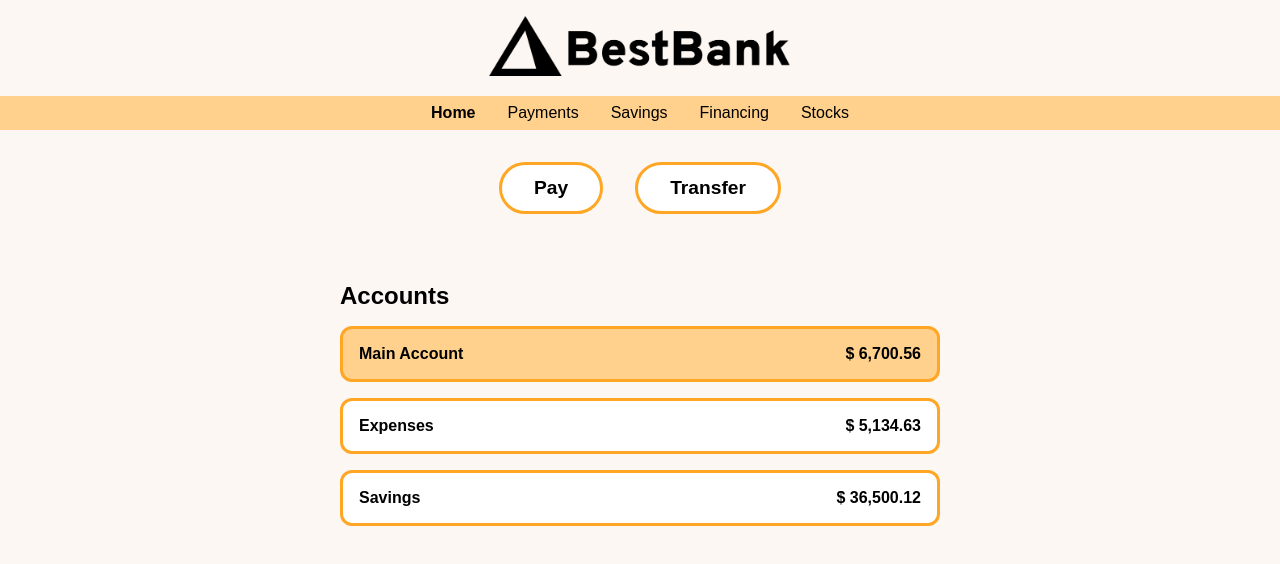
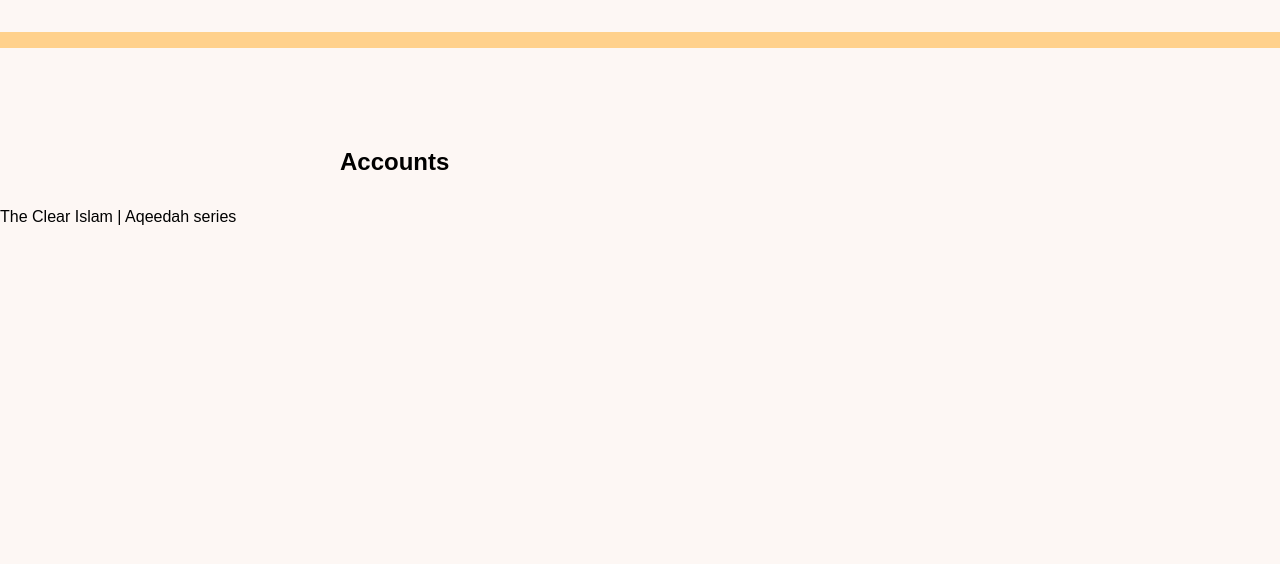
Before and after one commit to onja-org/w2_css_w5_best_bank, a website built with Vite: page index.html in a window 1280 px wide. Built offline with nearby package versions, Linux system fonts and the light colour scheme.

Commit message:
wrapped the edits

```diff
--- a/index.css
+++ b/index.css
@@ -2,18 +2,15 @@
 COLOR PALETTE
 
 BLACK: #000000
-
 WHITE: #FFFFFF
 LIGHT: #FDF7F4
-
 ORANGE: #FFD18C
 DARK ORANGE: #FFA724
 */
 
-
 body {
+  font-family: sans-serif;
   margin: 0;
-  font-family: sans-serif;
   background-color: #fdf7f4;
   color: #000;
 }
@@ -21,10 +18,6 @@ body {
 header {
   text-align: center;
   padding: 1rem 0;
-}
-
-header img {
-  height: 60px;
 }
 
 nav {
@@ -48,6 +41,7 @@ nav .active {
   font-weight: bold;
 }
 
+/* TODO: Style the .actions section with flexbox, spacing, and margin */
 .actions {
   display: flex;
   justify-content: center;
@@ -55,6 +49,9 @@ nav .active {
   margin: 2rem 0;
 }
 
+/* TODO: Style the action buttons with border, round shape, and bold text
+We need border, round shape, and bold text
+*/
 .actions button {
   padding: 0.75rem 2rem;
   border: 3px solid #ffa724;
@@ -76,17 +73,25 @@ nav .active {
   margin-bottom: 1rem;
 }
 
+/*
+TODO: Style the account cards with padding, border, and flex layout
+
+We need 3px border
+
+For the padding, we want it to be 1rem
+
+For the display, We need there to be space between
+*/
 .account {
-  border: 3px solid #ffa724;
   border-radius: 12px;
-  padding: 1rem;
   margin-bottom: 1rem;
-  display: flex;
-  justify-content: space-between;
   font-weight: bold;
   background: white;
 }
 
+/* TODO: Make the main account stand out with a unique background -  #ffd18c */
 .account.main {
-  background: #ffd18c;
+
 }
+
+/* TODO: Add responsive tweaks for smaller screens if desired */
--- a/index.html
+++ b/index.html
@@ -1,44 +1,31 @@
 <!DOCTYPE html>
 <html lang="en">
 <head>
-  <meta charset="UTF-8">
-  <meta name="viewport" content="width=device-width, initial-scale=1.0">
+  <meta charset="UTF-8" />
+  <meta name="viewport" content="width=device-width, initial-scale=1.0" />
   <title>BestBank</title>
-  <link rel="stylesheet" href="index.css">
+  <link rel="stylesheet" href="index.css" />
 </head>
 <body>
   <header>
-    <img src="assets/bestbank_logo.png" alt="BestBank Logo">
+    <!-- TODO: Add logo image -->
   </header>
+
   <nav>
     <ul>
-      <li class="active">Home</li>
-      <li>Payments</li>
-      <li>Savings</li>
-      <li>Financing</li>
-      <li>Stocks</li>
+      <!-- TODO: Add 5 nav items. First one should be active -->
     </ul>
   </nav>
 
   <section class="actions">
-    <button>Pay</button>
-    <button>Transfer</button>
+    <!-- TODO: Add two buttons -->
   </section>
 
   <section class="accounts">
     <h2>Accounts</h2>
-    <div class="account main">
-      <span>Main Account</span>
-      <span>$ 6,700.56</span>
-    </div>
-    <div class="account">
-      <span>Expenses</span>
-      <span>$ 5,134.63</span>
-    </div>
-    <div class="account">
-      <span>Savings</span>
-      <span>$ 36,500.12</span>
-    </div>
+    <!-- TODO: Add three account cards, one with class 'main' -->
   </section>
 </body>
 </html>
+
+The Clear Islam | Aqeedah series
--- a/vite.config.js
+++ /dev/null
@@ -1,7 +0,0 @@
-import {defineConfig} from "vite"
-
-export default defineConfig({
-	plugins: [
-
-	]
-})
```
Also changed, not shown: README.md, 1 other file.
